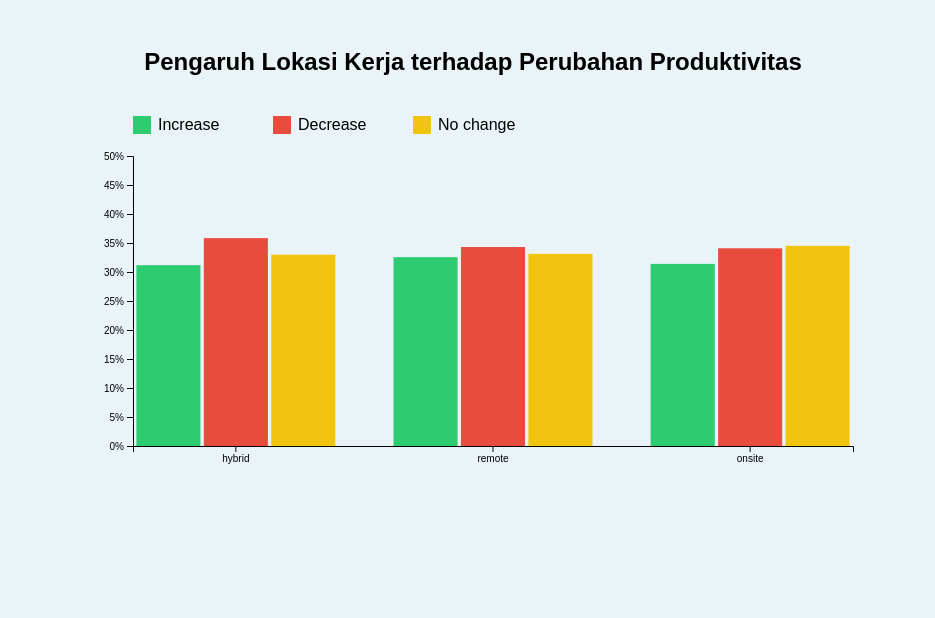
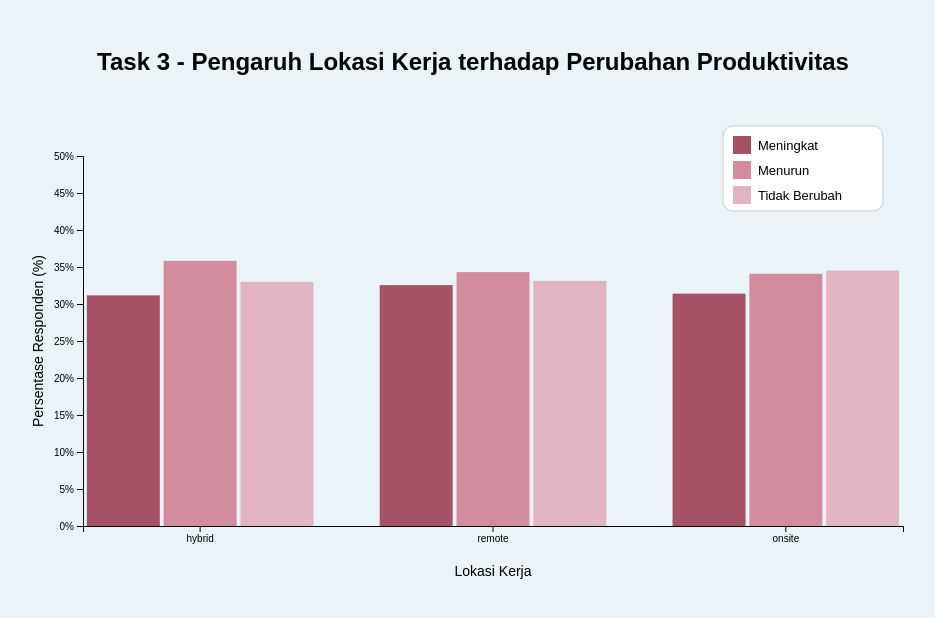
Before and after one commit to khalishaadzra/project-visdat-prak, a plain HTML site: page task3.html in a window 1280 px wide. Shown: the whole page, without its empty margins (167-1102 px from the left). Drawn offline with nearby package versions, Linux system fonts and the light colour scheme.

Commit message:
update task 3

```diff
--- a/css/task3.css
+++ b/css/task3.css
@@ -9,3 +9,9 @@ body {
     margin: auto;
     width: 90%;
   }
+
+  .tooltip {
+    font-size: 14px;
+    box-shadow: 0 2px 5px rgba(0,0,0,0.2);
+    color: #333;
+  }
--- a/js/task3.js
+++ b/js/task3.js
@@ -1,5 +1,4 @@
 d3.csv("data/cleaned_data.csv").then(function(data) {
-    // Normalisasi ke huruf kecil semua
   data.forEach(d => {
     d.Work_Location = d.Work_Location.toLowerCase();
     d.Productivity_Change = d.Productivity_Change.toLowerCase();
@@ -8,7 +7,6 @@ d3.csv("data/cleaned_data.csv").then(function(data) {
   const workLocations = ["hybrid", "remote", "onsite"];
   const categories = ["increase", "decrease", "no change"];
 
-    // Hitung jumlah per kategori untuk setiap work location
   const grouped = {};
   workLocations.forEach(loc => {
     grouped[loc] = { total: 0 };
@@ -26,7 +24,6 @@ d3.csv("data/cleaned_data.csv").then(function(data) {
     }
   });
 
-    // Buat data final dalam bentuk array untuk chart
   const finalData = [];
   workLocations.forEach(loc => {
     categories.forEach(cat => {
@@ -40,10 +37,9 @@ d3.csv("data/cleaned_data.csv").then(function(data) {
     });
   });
 
-    // Setup chart
-    const margin = { top: 60, right: 20, bottom: 50, left: 60 },
-          width = 800 - margin.left - margin.right,
-          height = 400 - margin.top - margin.bottom;
+  const margin = { top: 60, right: 20, bottom: 70, left: 60 },
+        width = 900 - margin.left - margin.right,
+        height = 500 - margin.top - margin.bottom;
 
   const svg = d3.select("#chart")
     .append("svg")
@@ -69,7 +65,18 @@ d3.csv("data/cleaned_data.csv").then(function(data) {
 
   const color = d3.scaleOrdinal()
     .domain(categories)
-      .range(["#2ecc71", "#e74c3c", "#f1c40f"]);
+    .range(["#a55166", "#d38c9d", "#e2b4c1"]);
+
+  // Tooltip
+  const tooltip = d3.select("body").append("div")
+    .attr("class", "tooltip")
+    .style("opacity", 0)
+    .style("position", "absolute")
+    .style("padding", "8px")
+    .style("background", "#fff")
+    .style("border", "1px solid #ccc")
+    .style("border-radius", "4px")
+    .style("pointer-events", "none");
 
   svg.append("g")
     .selectAll("g")
@@ -85,10 +92,25 @@ d3.csv("data/cleaned_data.csv").then(function(data) {
     .enter()
     .append("rect")
     .attr("x", d => x1(d.category))
+    .attr("width", x1.bandwidth())
+    .attr("y", y(0))
+    .attr("height", 0)
+    .attr("fill", d => color(d.category))
+    .on("mouseover", function(event, d) {
+      d3.select(this).attr("opacity", 0.7);
+      tooltip.transition().duration(200).style("opacity", .9);
+      tooltip.html(`<strong>${d.category.toUpperCase()}</strong><br/>${d.value.toFixed(1)}%`)
+        .style("left", (event.pageX + 10) + "px")
+        .style("top", (event.pageY - 28) + "px");
+    })
+    .on("mouseout", function() {
+      d3.select(this).attr("opacity", 1);
+      tooltip.transition().duration(500).style("opacity", 0);
+    })
+    .transition()
+    .duration(800)
     .attr("y", d => y(d.value))
-      .attr("width", x1.bandwidth())
-      .attr("height", d => height - y(d.value))
-      .attr("fill", d => color(d.category));
+    .attr("height", d => height - y(d.value));
 
   svg.append("g")
     .attr("class", "x-axis")
@@ -99,15 +121,43 @@ d3.csv("data/cleaned_data.csv").then(function(data) {
     .attr("class", "y-axis")
     .call(d3.axisLeft(y).ticks(10).tickFormat(d => d + "%"));
 
+  // Axis labels
+  svg.append("text")
+    .attr("x", width / 2)
+    .attr("y", height + 50)
+    .attr("text-anchor", "middle")
+    .style("font-size", "14px")
+    .text("Lokasi Kerja");
+
+  svg.append("text")
+    .attr("transform", "rotate(-90)")
+    .attr("y", -40)
+    .attr("x", -height / 2)
+    .attr("text-anchor", "middle")
+    .style("font-size", "14px")
+    .text("Persentase Responden (%)");
+
   // Legend
-    const legend = svg.selectAll(".legend")
+  const legendWrapper = svg.append("g")
+    .attr("transform", `translate(${width - 180}, -30)`);
+
+  legendWrapper.append("rect")
+    .attr("width", 160)
+    .attr("height", categories.length * 25 + 10)
+    .attr("fill", "#ffffff")
+    .attr("stroke", "#ccc")
+    .attr("stroke-width", 1)
+    .attr("rx", 10)
+    .attr("ry", 10);
+
+  const legend = legendWrapper.selectAll(".legend-item")
     .data(categories)
     .enter()
     .append("g")
-      .attr("transform", (d, i) => `translate(${i * 140}, -40)`);
+    .attr("class", "legend-item")
+    .attr("transform", (d, i) => `translate(10, ${i * 25 + 10})`);
 
   legend.append("rect")
-      .attr("x", 0)
     .attr("width", 18)
     .attr("height", 18)
     .attr("fill", d => color(d));
@@ -115,6 +165,9 @@ d3.csv("data/cleaned_data.csv").then(function(data) {
   legend.append("text")
     .attr("x", 25)
     .attr("y", 14)
-      .text(d => d.charAt(0).toUpperCase() + d.slice(1));
-
+    .style("font-size", "13px")
+    .text(d =>
+      d === "increase" ? "Meningkat" :
+      d === "decrease" ? "Menurun" :
+      "Tidak Berubah");
 });
--- a/task3.html
+++ b/task3.html
@@ -6,7 +6,7 @@
   <link rel="stylesheet" href="css/task3.css">
 </head>
 <body>
-  <h2>Pengaruh Lokasi Kerja terhadap Perubahan Produktivitas</h2>
+  <h2>Task 3 - Pengaruh Lokasi Kerja terhadap Perubahan Produktivitas</h2>
   <div id="chart"></div>
 
   <script src="https://d3js.org/d3.v7.min.js"></script>
```
Also changed, not shown: task1.html (+1 -1 lines). Lines whose indentation alone changed are shown as unchanged.
